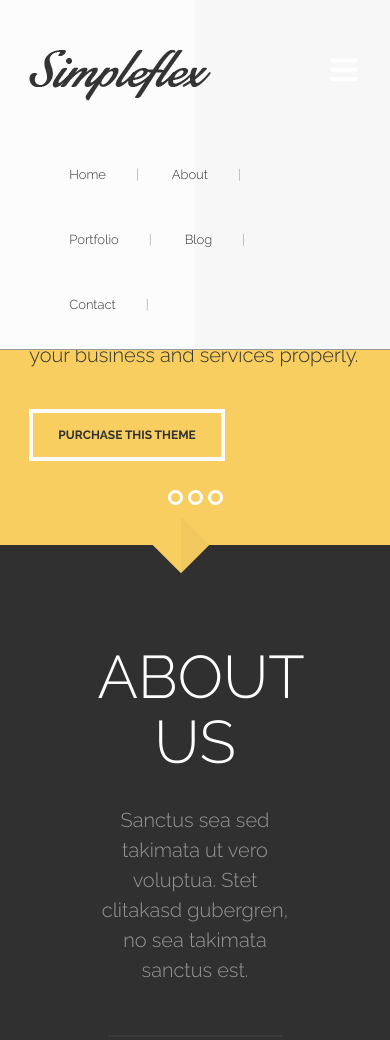
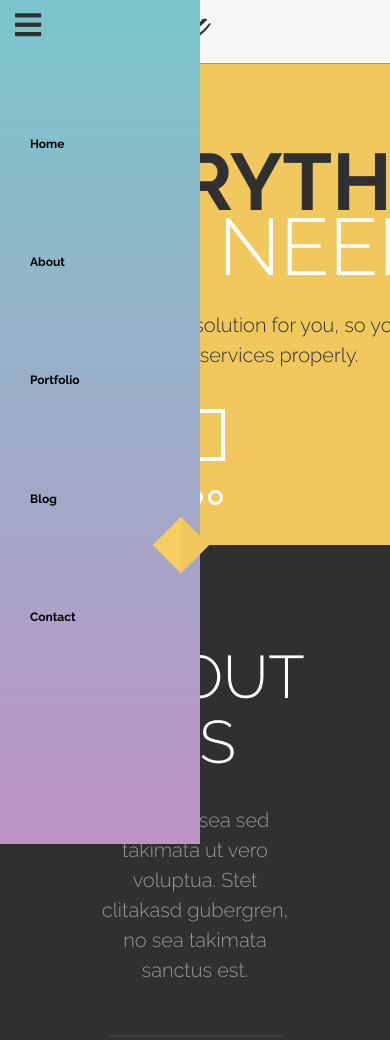
Before and after one commit to lindsph/simpleFlex, a plain HTML site: page index.html in a window 390 px wide. Shown: the top 1040 px of the page. Drawn offline with nearby package versions, Linux system fonts and the light colour scheme; files that its build step writes are made by us from their sources.

Commit message:
Added hamburger menu to top nav, working

```diff
--- a/index.html
+++ b/index.html
@@ -10,21 +10,42 @@
     <title>Project 2</title>
 </head>
 <body>
+    <label for="toggle">
+        <i class="fas fa-bars hamburger"></i>
+    </label>
     <header>
         <nav class="topNav">
+            <input type="checkbox" id="toggle" name="toggle">
+            <nav class="responsive">
+                <ul>
+                    <li><a href="#">Home</a></li>
+                    <li><a href="#">About</a></li>
+                    <li><a href="#">Portfolio</a></li>
+                    <li><a href="#">Blog</a></li>
+                    <li><a href="#">Contact</a></li>
+                </ul>
+            </nav>
+            <!-- end of nav.responsive -->
             <div class="wrapper headerFlex">
                 <div class="simpleFlexLogo">
                     <img src="images/logo.png" alt="Simple Flex Logo">
                 </div>
-                <p class="burgerMenu">
-                    <i class="fas fa-bars"></i>
-                </p>
-                <ul class="topNav-list menu-show">
-                    <li class="listItem">Home</li>
-                    <li class="listItem">About</li>
-                    <li class="listItem">Portfolio</li>
-                    <li class="listItem">Blog</li>
-                    <li class="listItem">Contact</li>
+                <ul class="topNav-list">
+                    <li class="listItem">
+                        <a href="#">Home</a>
+                    </li>
+                    <li class="listItem">
+                        <a href="#">About</a>
+                    </li>
+                    <li class="listItem">
+                        <a href="#">Portfolio</a>
+                    </li>
+                    <li class="listItem">
+                        <a href="#">Blog</a>
+                    </li>
+                    <li class="listItem">
+                        <a href="#">Contact</a>
+                    </li>
                 </ul>
             </div>
             <!-- end of div.wrapper header-flex -->
--- a/styles/_typography.scss
+++ b/styles/_typography.scss
@@ -83,12 +83,13 @@ p.paraRepeat {
     font-weight: 300;
 }
 
-.topNav .listItem {
+ul.topNav-list a {
     color: $darkgrey;
     @include fontSize(13);
     font-weight: 300;
     line-height: 65px;
     text-align: right;
+    text-decoration: none;
     &:hover {
         color: $pink;
     }
--- a/styles/components/_header.scss
+++ b/styles/components/_header.scss
@@ -1,3 +1,8 @@
+
+// header {
+//     overflow: hidden;
+// }
+
 
 .topNav {
     background: linear-gradient(90deg, $topNavLeft 50%, $topNavRight 50%);
@@ -34,7 +39,7 @@
 .intro .wrapper {
     display: flex;
     align-items: center;
-    padding-top: 50px;
+    padding-top: 150px;
 }
 
 .headerFlex {
@@ -45,9 +50,8 @@
     align-items: center;
 }
 
-.topNav .listItem {
-    display: inline-block;
-    list-style: none;
+.topNav-list {
+    display: flex;
 }
 
 .topNav .listItem:not(first-of-type)::after {
@@ -74,11 +78,11 @@
     }
 }
 
-.phonePhoto {
-    width: 50%;
+.phonePhoto img {
+    width: 100%;
     position: relative;
-    top: 75px;
-    right: 75px;
+    top: 50px;
+    right: 50px;
 }
 
 .shape {
@@ -99,3 +103,33 @@ div.shape.middle {
     margin-right: 5px;
     margin-left: 5px;
 }
+
+
+// RESPONSIVE/HAMBURGER MENU STYLING
+
+i.hamburger {
+    color: $darkgrey;
+    transition: all 0.5s ease-in-out;
+    &:hover {
+        color: $pink;
+    }
+}
+
+label[for="toggle"] {
+    position: fixed;
+    top: -20px;
+    left: 10px;
+    color: black;
+    z-index: 100;
+    @include fontSize(20);
+}
+
+#toggle,
+i.hamburger,
+nav.responsive {
+    display: none;
+}
+
+#toggle:checked + nav.responsive {
+    top: 100vh;
+}
--- a/styles/styles.scss
+++ b/styles/styles.scss
@@ -12,81 +12,6 @@ html {
     max-width: 85%;
     margin: 0 auto;
 }
-
-// MISC STYLINGS
-
-.triangleParentOne,
-.triangleParentTwo,
-.secondYellowArrow,
-.container,
-.post {
-    position: relative;
-}
-
-.arrow-up-white {
-    width: 15px;
-    height: 15px;
-    z-index: 0;
-    background: $white;
-    transform: rotate(45deg);
-    position: absolute;
-    right: 48.5%;
-    bottom: 45px;
-}
-
-
-.arrow-down-yellow {
-    width: 40px;
-    height: 40px;
-    z-index: 0;
-    background: linear-gradient(45deg, $yellow 50%, $gradientyellow 50%);
-    transform: rotate(45deg);
-    position: absolute;
-    right: 48.5%;
-    bottom: -20px;
-}
-
-.arrow-down-yellow-two {
-    width: 40px;
-    height: 40px;
-    z-index: 0;
-    background: linear-gradient(45deg, $yellow 50%, $gradientyellow 50%);
-    transform: rotate(45deg);
-    position: absolute;
-    right: 48.5%;
-    top: 80px;
-}
-
-.arrow-down-pink {
-    width: 40px;
-    height: 40px;
-    z-index: 0;
-    background: linear-gradient(90deg, $pink 50%, $gradientpink 50%);
-    transform: rotate(45deg);
-    position: absolute;
-    right: 48.5%;
-    top: 80px;
-}
-
-.arrow-down-green {
-    width: 40px;
-    height: 40px;
-    z-index: 0;
-    background: linear-gradient(45deg, $green 50%, $gradientgreen 50%);
-    transform: rotate(45deg);
-    position: absolute;
-    right: 48.5%;
-    bottom: -20px;
-}
-
-
-.border-top {
-    border-top: 2px solid $mediumgrey;
-    width: 175px;
-    margin: 0 auto;
-}
-
-// MISC STYLING ENDS
 
 // MAIN STYLING BEGINS
 
@@ -393,6 +318,10 @@ img.taller {
 .post {
     max-width: 25%;
     background: $white;
+    &:hover {
+        transform: scale(1.1);
+        z-index: 10;
+    }
 }
 
 .transparentBackgroundButton {
@@ -532,6 +461,10 @@ section.yellow {
 
 div.icons.form {
     padding-top: 30px;
+    & i:hover {
+        transform: scale(1.1);
+        z-index: 10;
+    }
 }
 
 .formWrapper {
@@ -644,59 +577,183 @@ footer input[type=submit] {
 
 // FOOTER - SUMMARY SECTION STYLING ENDS
 
-// MEDIA QUERIES/BURGER MENU BEGIN
+// MISC STYLINGS
 
-.burgerMenu {
-    display: none;
+.triangleParentOne,
+.triangleParentTwo,
+.secondYellowArrow,
+.container,
+.post {
+    position: relative;
 }
 
-@media (max-width: 1210px) {
-    .simpleFlexLogo {
-        margin-top: 30px;
-    }
-
-    .top-nav {
-        background: $topNavLeft;
-    }
-
-    .intro,
-    .circle-flex {
-        background: $yellow;
-    }
+.arrow-up-white {
+    width: 15px;
+    height: 15px;
+    z-index: 0;
+    background: $white;
+    transform: rotate(45deg);
+    position: absolute;
+    right: 48.5%;
+    bottom: 45px;
 }
 
-@media (max-width: 950px) {
-    .phonePhoto {
+
+.arrow-down-yellow {
+    width: 40px;
+    height: 40px;
+    z-index: 50;
+    background: linear-gradient(45deg, $yellow 50%, $gradientyellow 50%);
+    transform: rotate(45deg);
+    position: absolute;
+    right: 48.5%;
+    bottom: -20px;
+}
+
+.arrow-down-yellow-two {
+    width: 40px;
+    height: 40px;
+    z-index: 0;
+    background: linear-gradient(45deg, $yellow 50%, $gradientyellow 50%);
+    transform: rotate(45deg);
+    position: absolute;
+    right: 48.5%;
+    top: 80px;
+}
+
+.arrow-down-pink {
+    width: 40px;
+    height: 40px;
+    z-index: 0;
+    background: linear-gradient(90deg, $pink 50%, $gradientpink 50%);
+    transform: rotate(45deg);
+    position: absolute;
+    right: 48.5%;
+    top: 80px;
+}
+
+.arrow-down-green {
+    width: 40px;
+    height: 40px;
+    z-index: 0;
+    background: linear-gradient(45deg, $green 50%, $gradientgreen 50%);
+    transform: rotate(45deg);
+    position: absolute;
+    right: 48.5%;
+    bottom: -20px;
+}
+
+
+.border-top {
+    border-top: 2px solid $mediumgrey;
+    width: 175px;
+    margin: 0 auto;
+}
+
+// MISC STYLING ENDS
+
+
+
+// MEDIA QUERIES BEGIN
+
+@media (max-width: 1000px) {
+
+    .topNav-list {
         display: none;
     }
 
-    .feature {
-        padding-top: 100px;
+    i.hamburger {
+        display: block;
     }
 
-    .burgerMenu {
+    nav.responsive {
         display: block;
-        font-size: 25px;
+        background: linear-gradient(to top, #be93c5, #7bc6cc);
+        width: 200px;
+        height: 100vh;
+        position: fixed;
+        top:0;
+        right: -300px;
+        left: 0;
+        bottom: 0;
+        margin: 0;
+        padding: 0;
+        transition: top 1s;
     }
+
+    nav.responsive ul {
+        display: block;
+        list-style: none;
+        height: 70vh;
+        display: flex;
+        flex-direction: column;
+        align-items: flex-start;
+        justify-content: space-around;
+        margin: 85px 0 0 0;
+        padding: 0;
+    }
+
+    nav.responsive ul li {
+        margin: 0;
+        padding: 0;
+    }
+
+    nav.responsive li a {
+        padding: 50px 20px 50px 30px;
+        text-decoration:none;
+        color:black;
+    }
+
 }
 
 
-@media (max-width: 850px) {
-    .threeBoxes,
-    .fourCircles {
-        flex-direction: column;
-        align-items: center;
-    }
+// @media (max-width: 1210px) {
+//     .simpleFlexLogo {
+//         margin-top: 30px;
+//     }
 
-    .quote::before,
-    .quote::after {
-        @include fontSize(50);
-    }
-}
+//     .top-nav {
+//         background: $topNavLeft;
+//     }
 
-@media (max-width: 600px) {
-    .quote::before,
-    .quote::after {
-        display: none;
-    }
-}
+//     .intro,
+//     .circle-flex {
+//         background: $yellow;
+//     }
+// }
+
+// @media (max-width: 950px) {
+//     .phonePhoto {
+//         display: none;
+//     }
+
+//     .feature {
+//         padding-top: 100px;
+//     }
+
+//     .burgerMenu {
+//         display: block;
+//         font-size: 25px;
+//     }
+// }
+
+
+// @media (max-width: 850px) {
+//     .threeBoxes,
+//     .fourCircles {
+//         flex-direction: column;
+//         align-items: center;
+//     }
+
+//     .quote::before,
+//     .quote::after {
+//         @include fontSize(50);
+//     }
+// }
+
+// @media (max-width: 600px) {
+//     .quote::before,
+//     .quote::after {
+//         display: none;
+//     }
+// }
```
